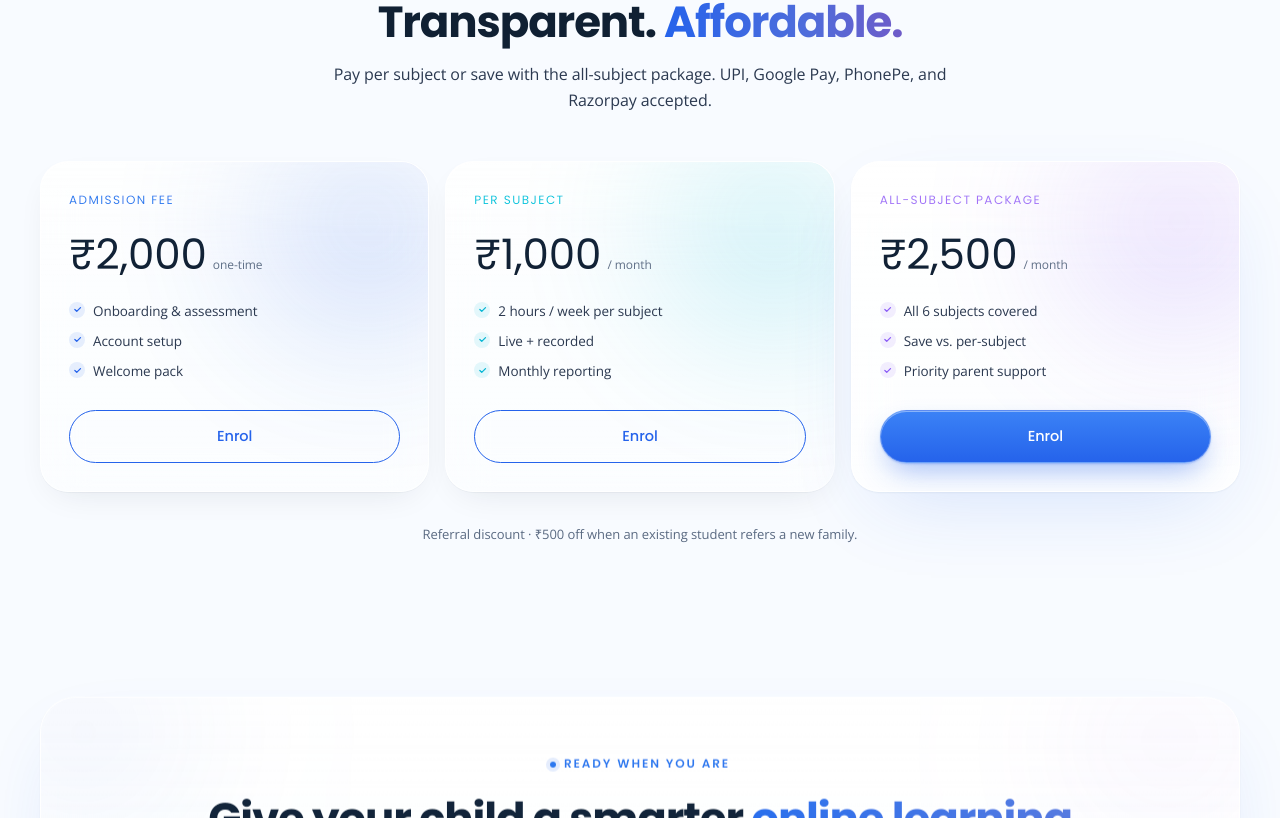
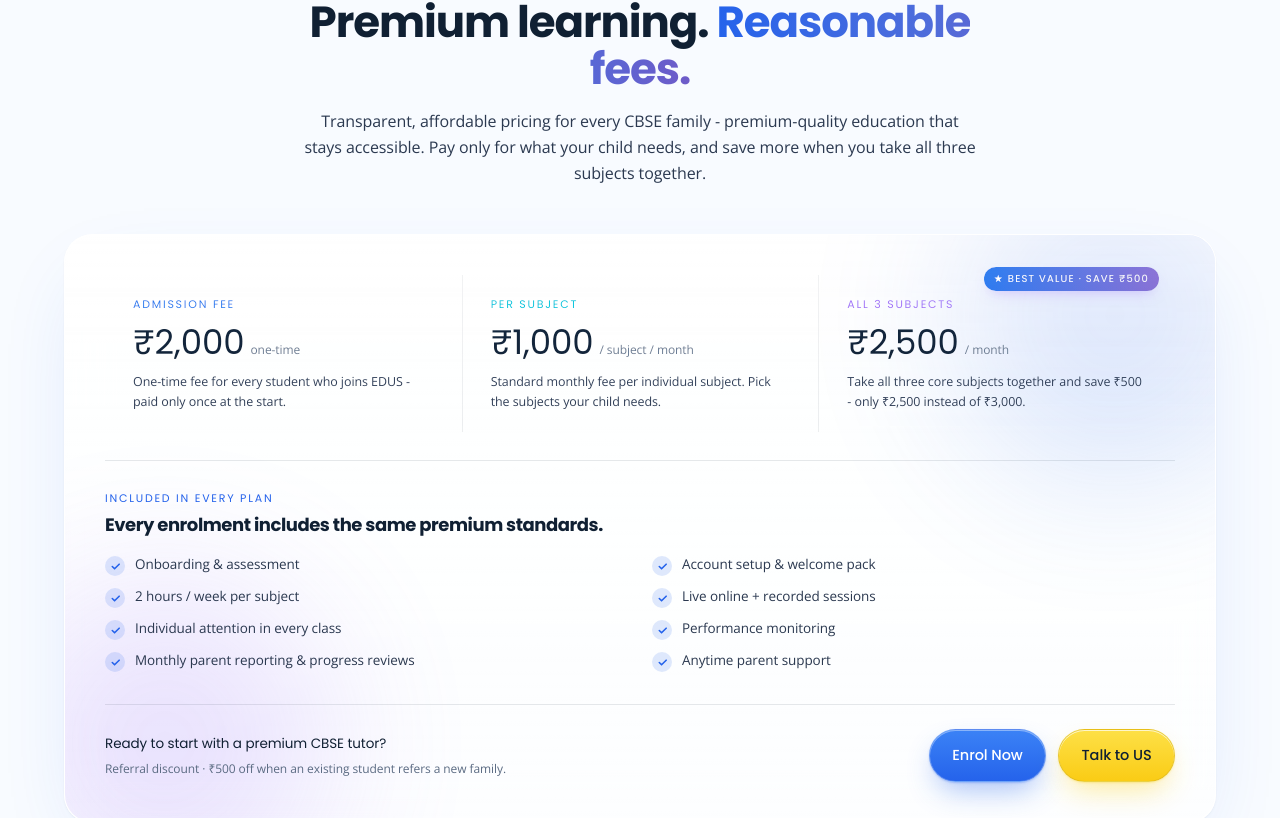
Before and after one commit to edustutor/edusmainwebsite, a Next.js app: page /in in a window 1280 px wide. Shown: the part 2782-3600 px from the top of the page. Built offline with nearby package versions, Linux system fonts and the light colour scheme.

Commit message:
fix: update pricing structure and descriptions for clarity, enhance user engagement, and improve consistency across components

```diff
--- a/app/in/page.tsx
+++ b/app/in/page.tsx
@@ -21,9 +21,39 @@ const SCHEDULE = [
   { slot: "Optional", time: "9:00 PM – 10:00 PM", tint: "#06B6D4" },
 ];
 const PRICING = [
-  { tag: "Admission Fee", price: "₹2,000", unit: "one-time", bullets: ["Onboarding & assessment", "Account setup", "Welcome pack"], tint: "#2563EB" },
-  { tag: "Per Subject", price: "₹1,000", unit: "/ month", bullets: ["2 hours / week per subject", "Live + recorded", "Monthly reporting"], tint: "#06B6D4" },
-  { tag: "All-Subject Package", price: "₹2,500", unit: "/ month", bullets: ["All 6 subjects covered", "Save vs. per-subject", "Priority parent support"], tint: "#8B5CF6", featured: true },
+  {
+    tag: "Admission Fee",
+    price: "₹2,000",
+    unit: "one-time",
+    note: "One-time fee for every student who joins EDUS - paid only once at the start.",
+    tint: "#2563EB",
+  },
+  {
+    tag: "Per Subject",
+    price: "₹1,000",
+    unit: "/ subject / month",
+    note: "Standard monthly fee per individual subject. Pick the subjects your child needs.",
+    tint: "#06B6D4",
+  },
+  {
+    tag: "All 3 Subjects",
+    price: "₹2,500",
+    unit: "/ month",
+    note: "Take all three core subjects together and save ₹500 - only ₹2,500 instead of ₹3,000.",
+    tint: "#8B5CF6",
+    featured: true,
+  },
+];
+
+const PRICING_INCLUDES = [
+  "Onboarding & assessment",
+  "Account setup & welcome pack",
+  "2 hours / week per subject",
+  "Live online + recorded sessions",
+  "Individual attention in every class",
+  "Performance monitoring",
+  "Monthly parent reporting & progress reviews",
+  "Anytime parent support",
 ];
 const PILLARS = [
   { icon: "📈", title: "Structured monitoring", body: "Class observation, tutor feedback, and academic SOPs run every month - not as marketing, as process.", tint: "#2563EB" },
@@ -210,56 +240,104 @@ export default function IndiaPage() {
       <section id="pricing" className="relative py-12 md:py-16 overflow-hidden">
         <div className="container-edge">
           <div className="text-center max-w-2xl mx-auto">
-            <p className="eyebrow"><span className="dot" />Fees</p>
+            <p className="eyebrow"><span className="dot" />Fees & Payment Plan</p>
             <h2 className="heading mt-4" style={{ fontSize: "var(--fs-display)" }}>
-              Transparent. <em>Affordable.</em>
+              Premium learning. <em>Reasonable fees.</em>
             </h2>
             <p className="text-[#2B3950] text-[16px] mt-4 leading-relaxed">
-              Pay per subject or save with the all-subject package. UPI, Google Pay, PhonePe, and
-              Razorpay accepted.
+              Transparent, affordable pricing for every CBSE family - premium-quality education that
+              stays accessible. Pay only for what your child needs, and save more when you take all
+              three subjects together.
             </p>
           </div>
 
-          <div className="mt-12 grid md:grid-cols-3 gap-4">
+          {/* Unified pricing panel */}
+          <div className="mt-12 relative glass-strong rounded-[28px] overflow-hidden max-w-6xl mx-auto">
+            <span aria-hidden className="blob" style={{ top: -80, right: -60, width: 320, height: 320, background: "#2563EB", opacity: 0.18 }} />
+            <span aria-hidden className="blob" style={{ bottom: -80, left: -60, width: 320, height: 320, background: "#8B5CF6", opacity: 0.18 }} />
+
+            <div className="relative p-6 md:p-10">
+              {/* 3 pricing tiers */}
+              <div className="grid lg:grid-cols-3 divide-y lg:divide-y-0 lg:divide-x divide-[rgba(16,32,51,0.08)]">
                 {PRICING.map((p) => (
-              <article
+                  <div
                     key={p.tag}
-                className={`relative rounded-[28px] p-7 lift overflow-hidden ${p.featured ? "glass-strong" : "glass"}`}
+                    className={`relative p-5 lg:px-7 ${p.featured ? "lg:bg-gradient-to-b lg:from-[#8B5CF6]/8 lg:to-transparent rounded-2xl lg:rounded-none" : ""}`}
                   >
-                <span aria-hidden className="blob" style={{ top: -50, right: -50, width: 220, height: 220, background: p.tint, opacity: 0.22 }} />
-                <div className="relative">
-                  <p className="font-[family-name:var(--font-display)] font-600 text-[12px] tracking-[0.12em] uppercase" style={{ color: p.tint }}>
+                    {p.featured && (
+                      <span
+                        className="absolute -top-2 right-4 inline-flex items-center gap-1 px-2.5 py-1 rounded-full text-white font-[family-name:var(--font-display)] font-700 text-[10px] tracking-[0.12em] uppercase shadow-[0_6px_14px_-6px_rgba(139,92,246,0.5)]"
+                        style={{ background: "linear-gradient(90deg, #2563EB 0%, #6E5BC8 100%)" }}
+                      >
+                        ★ Best Value · Save ₹500
+                      </span>
+                    )}
+                    <p
+                      className="font-[family-name:var(--font-display)] font-700 text-[11px] tracking-[0.16em] uppercase"
+                      style={{ color: p.tint }}
+                    >
                       {p.tag}
                     </p>
-                  <div className="mt-6 flex items-baseline gap-1.5">
-                    <p className="font-[family-name:var(--font-display)] font-700 text-[42px] leading-none text-[#102033]">{p.price}</p>
+                    <div className="mt-3 flex items-baseline gap-1.5">
+                      <p className="font-[family-name:var(--font-display)] font-700 text-[34px] leading-none text-[#102033]">
+                        {p.price}
+                      </p>
                       <span className="text-[12px] text-[#5A6A82]">{p.unit}</span>
                     </div>
+                    <p className="text-[12.5px] text-[#2B3950] mt-3 leading-[1.6]">{p.note}</p>
+                  </div>
+                ))}
+              </div>
 
-                  <ul className="mt-6 space-y-2 text-[13.5px]">
-                    {p.bullets.map((b) => (
-                      <li key={b} className="flex items-start gap-2 text-[#2B3950]">
-                        <span className="inline-flex w-4 h-4 mt-0.5 rounded-full items-center justify-center" style={{ background: `${p.tint}1A` }}>
-                          <svg width="9" height="9" viewBox="0 0 24 24" fill="none" stroke={p.tint} strokeWidth="3.5" aria-hidden>
+              {/* Divider */}
+              <div className="my-7 border-t border-[rgba(16,32,51,0.10)]" />
+
+              {/* What's included in every plan */}
+              <div>
+                <p className="font-[family-name:var(--font-display)] font-700 text-[11px] tracking-[0.16em] uppercase text-[#2563EB]">
+                  Included in every plan
+                </p>
+                <p className="heading mt-2" style={{ fontSize: "18px" }}>
+                  Every enrolment includes the same premium standards.
+                </p>
+                <ul className="mt-5 grid sm:grid-cols-2 gap-x-6 gap-y-2.5 text-[13.5px]">
+                  {PRICING_INCLUDES.map((inc) => (
+                    <li key={inc} className="flex items-start gap-2.5 text-[#2B3950]">
+                      <span className="inline-flex w-5 h-5 mt-0.5 rounded-full bg-[#2563EB]/15 items-center justify-center shrink-0">
+                        <svg width="11" height="11" viewBox="0 0 24 24" fill="none" stroke="#2563EB" strokeWidth="3.5" aria-hidden>
                           <path d="M5 12l5 5L20 7" strokeLinecap="round" strokeLinejoin="round" />
                         </svg>
                       </span>
-                        {b}
+                      <span className="leading-[1.55]">{inc}</span>
                     </li>
                   ))}
                 </ul>
-
-                  <a href="https://signup.edustutor.com/" target="_blank" rel="noopener noreferrer" className={`mt-7 w-full justify-center btn ${p.featured ? "btn-primary" : "btn-outline"}`}>
-                    Enrol
-                  </a>
-                </div>
-              </article>
-            ))}
               </div>
 
-          <p className="mt-8 text-center text-[13px] text-[#5A6A82]">
+              {/* Footer CTA */}
+              <div className="mt-8 pt-6 border-t border-[rgba(16,32,51,0.10)] flex flex-wrap items-center justify-between gap-4">
+                <div>
+                  <p className="text-[13.5px] text-[#102033] font-[family-name:var(--font-display)] font-600">
+                    Ready to start with a premium CBSE tutor?
+                  </p>
+                  <p className="text-[12px] text-[#5A6A82] mt-1">
                     Referral discount · ₹500 off when an existing student refers a new family.
                   </p>
+                </div>
+                <div className="flex flex-wrap gap-3">
+                  <a
+                    href="https://signup.edustutor.com/"
+                    target="_blank"
+                    rel="noopener noreferrer"
+                    className="btn btn-primary"
+                  >
+                    Enrol Now
+                  </a>
+                  <Link href="/contact" className="btn btn-yellow">Talk to US</Link>
+                </div>
+              </div>
+            </div>
+          </div>
         </div>
       </section>
 
--- a/app/layout.tsx
+++ b/app/layout.tsx
@@ -31,7 +31,7 @@ export const metadata: Metadata = {
     template: "%s · EDUS",
   },
   description:
-    "EDUS — the quality-assured online live learning platform. Join live online tuition, expert tutors, structured classes, parent updates, recordings, exams, and progress tracking. Explore Sri Lanka classes, India CBSE Classes 6 to 10, Maldives classes, and global one to one tuition.",
+    "EDUS - the quality-assured online live learning platform. Join live online tuition, expert tutors, structured classes, parent updates, recordings, exams, and progress tracking. Explore Sri Lanka classes, India CBSE Classes 6 to 10, Maldives classes, and global one to one tuition.",
   metadataBase: new URL("https://edustutor.com"),
   applicationName: "EDUS",
   authors: [{ name: "EDUS" }],
--- a/app/sl/page.tsx
+++ b/app/sl/page.tsx
@@ -333,7 +333,7 @@ export default function SriLankaPage() {
               {/* Divider rule */}
               <div className="my-7 border-t border-[rgba(16,32,51,0.10)]" />
 
-              {/* 4 highlights — compact row inside the same panel */}
+              {/* 4 highlights - compact row inside the same panel */}
               <div className="grid sm:grid-cols-2 lg:grid-cols-4 gap-x-6 gap-y-6">
                 {GROUP_HIGHLIGHTS.map((h, i) => (
                   <div key={h.title}>
@@ -465,7 +465,7 @@ export default function SriLankaPage() {
                 </div>
               </div>
 
-              {/* Holistic features — 2×2 grid inside card */}
+              {/* Holistic features - 2×2 grid inside card */}
               <div className="lg:col-span-6 grid sm:grid-cols-2 gap-4">
                 {HOLISTIC_FEATURES.map((f) => (
                   <div
--- a/components/CTA.tsx
+++ b/components/CTA.tsx
@@ -93,7 +93,7 @@ export function CTA() {
 }
 
 /* --------------------------------------------------------------- */
-/* "Guaranteed Success" stamp — using the official EDUS image       */
+/* "Guaranteed Success" stamp - using the official EDUS image       */
 /* --------------------------------------------------------------- */
 function GuaranteedStamp() {
   return (
--- a/components/Hero.tsx
+++ b/components/Hero.tsx
@@ -87,7 +87,7 @@ export function Hero() {
           </div>
         </m.div>
 
-        {/* Brand promise — small kicker above H1 */}
+        {/* Brand promise - small kicker above H1 */}
         <m.p
           variants={fadeUp}
           className="mt-7 text-center text-[12.5px] font-[family-name:var(--font-display)] font-600 tracking-[0.2em] uppercase text-[#2563EB]"
--- a/components/LearningExperience.tsx
+++ b/components/LearningExperience.tsx
@@ -60,12 +60,12 @@ const ORBIT_RX = 38; // horizontal radius (% of wrapper width)
 const ORBIT_RY = 42; // vertical radius (% of wrapper height)
 
 const ORBIT_POSITIONS = [
-  polar(-105, ORBIT_RX, ORBIT_RY), // 01 — top-left
-  polar(-45,  ORBIT_RX, ORBIT_RY), // 02 — top-right
-  polar(  0,  ORBIT_RX, ORBIT_RY), // 03 — right
-  polar( 60,  ORBIT_RX, ORBIT_RY), // 04 — bottom-right
-  polar(120,  ORBIT_RX, ORBIT_RY), // 05 — bottom-left
-  polar(180,  ORBIT_RX, ORBIT_RY), // 06 — left
+  polar(-105, ORBIT_RX, ORBIT_RY), // 01 - top-left
+  polar(-45,  ORBIT_RX, ORBIT_RY), // 02 - top-right
+  polar(  0,  ORBIT_RX, ORBIT_RY), // 03 - right
+  polar( 60,  ORBIT_RX, ORBIT_RY), // 04 - bottom-right
+  polar(120,  ORBIT_RX, ORBIT_RY), // 05 - bottom-left
+  polar(180,  ORBIT_RX, ORBIT_RY), // 06 - left
 ];
 
 export function LearningExperience() {
@@ -94,7 +94,7 @@ export function LearningExperience() {
           </h2>
           <p className="text-[#2B3950] text-[16px] mt-4 leading-relaxed">
             EDUS keeps the learning journey clear. Six steps from choosing the right class to staying
-            on track — with parents and tutors aligned every step of the way.
+            on track - with parents and tutors aligned every step of the way.
           </p>
         </m.div>
 
@@ -149,7 +149,7 @@ export function LearningExperience() {
 }
 
 /* --------------------------------------------------------------- */
-/* Centre circle — photo masked into a perfect circle              */
+/* Centre circle - photo masked into a perfect circle              */
 /* --------------------------------------------------------------- */
 
 function CenterCircle() {
@@ -167,7 +167,7 @@ function CenterCircle() {
           filter: "blur(40px)",
         }}
       />
-      {/* Photo — plain <img> so the original PNG is served as-is, no Next.js optimisation */}
+      {/* Photo - plain <img> so the original PNG is served as-is, no Next.js optimisation */}
       <div className="relative w-full h-full rounded-full overflow-hidden border-[6px] border-white shadow-[0_40px_90px_-30px_rgba(16,32,51,0.30)]">
         {/* eslint-disable-next-line @next/next/no-img-element */}
         <img
@@ -194,7 +194,7 @@ function CenterCircle() {
 }
 
 /* --------------------------------------------------------------- */
-/* Orbit pill — sits on the ring on desktop                         */
+/* Orbit pill - sits on the ring on desktop                         */
 /* --------------------------------------------------------------- */
 
 function OrbitPill({
@@ -231,7 +231,7 @@ function OrbitPill({
         </div>
       </article>
 
-      {/* Small dot on the ring at the pill's anchor — visual touchpoint */}
+      {/* Small dot on the ring at the pill's anchor - visual touchpoint */}
       <span
         aria-hidden
         className="absolute left-1/2 top-1/2 -translate-x-1/2 -translate-y-1/2 w-2 h-2 rounded-full opacity-0"
@@ -242,7 +242,7 @@ function OrbitPill({
 }
 
 /* --------------------------------------------------------------- */
-/* Feature card — used on tablet/mobile                            */
+/* Feature card - used on tablet/mobile                            */
 /* --------------------------------------------------------------- */
 
 function FeatureCard({ feature }: { feature: (typeof FEATURES)[number] }) {
--- a/next.config.mjs
+++ b/next.config.mjs
@@ -14,7 +14,7 @@ const nextConfig = {
   // fall back to WebP for browsers without AVIF.
   images: {
     formats: ["image/avif", "image/webp"],
-    // Allow our high-quality device sizes — defaults stop at 3840 which
+    // Allow our high-quality device sizes - defaults stop at 3840 which
     // is fine, but we narrow the upstream variants Next generates so
     // smaller tiles get sharper assets when scaled by `sizes`.
     deviceSizes: [640, 750, 828, 1080, 1200, 1500, 1800, 2200, 2800, 3840],
```
Lines whose indentation alone changed are shown as unchanged.
